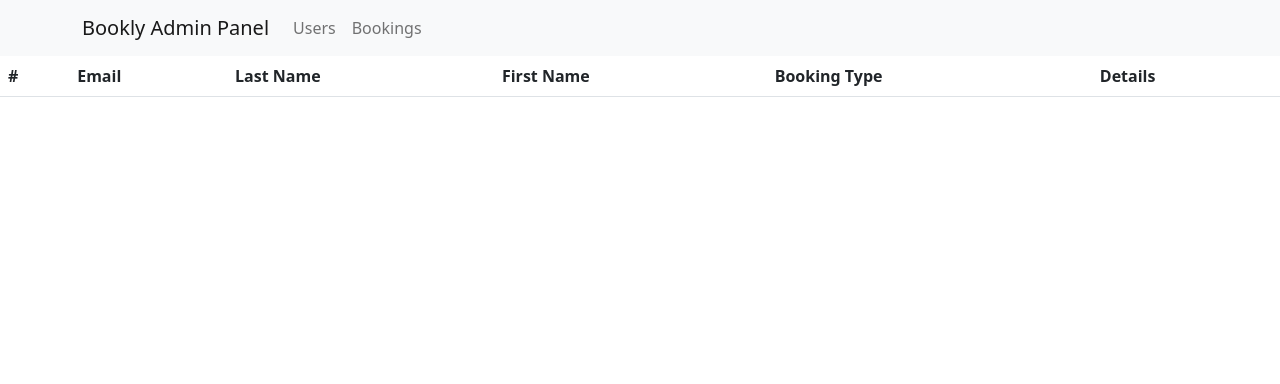
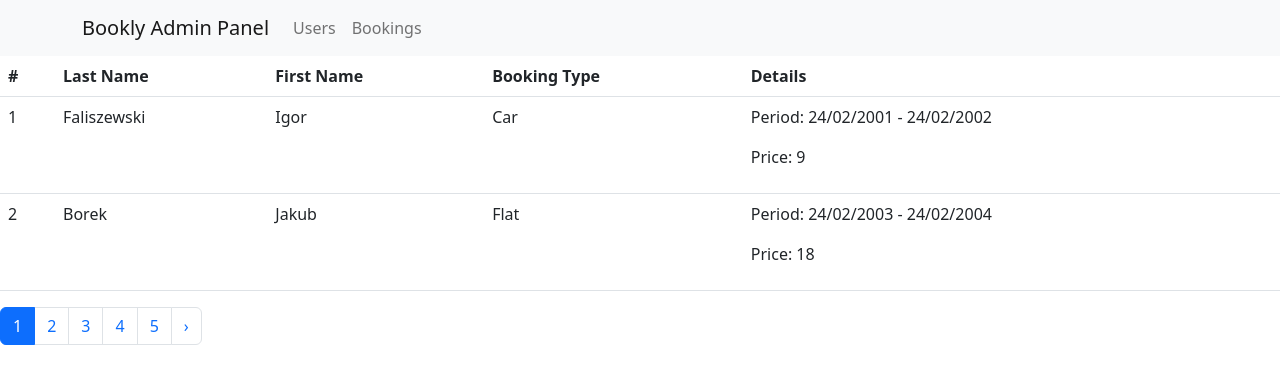
Before and after one commit to PW-React-Bookly/bookly-web, a React (Create React App) app: page /bookings in a window 1280 px wide. Shown: the top 384 px of the page. Built offline with nearby package versions, Linux system fonts and the light colour scheme; what recoil-persist would draw is missing.

Commit message:
Added BookingPage with BookingsTable

```diff
--- a/package.json
+++ b/package.json
@@ -11,6 +11,7 @@
     "@types/react": "^18.0.26",
     "@types/react-dom": "^18.0.10",
     "bootstrap": "^5.2.3",
+    "moment": "^2.29.4",
     "react": "^18.2.0",
     "react-bootstrap": "^2.7.0",
     "react-dom": "^18.2.0",
--- a/src/components/bookings/BookingsPage.tsx
+++ b/src/components/bookings/BookingsPage.tsx
@@ -1,10 +1,20 @@
 import BookingsTable from "./BookingsTable";
+import PaginatedFetcher from "../util/PaginatedFetcher";
+import PaginationWrapper from "../util/PaginationWrapper";
+import {BookingInterface} from "../../utils/interfaces/BookingInterface";
+import useGetPaginatedBookings from "../../utils/fetchers/useGetPaginatedBookings";
 
 const BookingsPage = () => {
 
     return (
         <div>
-            <BookingsTable data={[]}/>
+            <PaginationWrapper>
+                <PaginatedFetcher paginatedFetcher={useGetPaginatedBookings}>
+                    {(data: BookingInterface[]) =>
+                        <BookingsTable data={data}/>
+                    }
+                </PaginatedFetcher>
+            </PaginationWrapper>
         </div>
     )
 }
--- a/src/components/bookings/BookingsTable.tsx
+++ b/src/components/bookings/BookingsTable.tsx
@@ -1,6 +1,6 @@
 import {Table} from "react-bootstrap";
-import UsersTableRow from "../users/UsersTableRow";
-import {BookingInterface, BookingType} from "../../utils/interfaces/BookingInterface";
+import {BookingInterface} from "../../utils/interfaces/BookingInterface";
+import BookingsTableRow from "./BookingsTableRow";
 
 const BookingsTable = (props: {data: BookingInterface[]}) => {
     return (
@@ -8,7 +8,6 @@ const BookingsTable = (props: {data: BookingInterface[]}) => {
             <thead>
                 <tr>
                     <th>#</th>
-                    <th>Email</th>
                     <th>Last Name</th>
                     <th>First Name</th>
                     <th>Booking Type</th>
@@ -17,7 +16,7 @@ const BookingsTable = (props: {data: BookingInterface[]}) => {
             </thead>
             <tbody>
                 {props.data.map((booking, id) =>
-                    <p>id</p>
+                    <BookingsTableRow id={id} booking={booking}/>
                 )}
             </tbody>
         </Table>
--- /dev/null
+++ b/src/components/bookings/BookingsTableRow.tsx
@@ -0,0 +1,16 @@
+import {BookingInterface, BookingType} from "../../utils/interfaces/BookingInterface";
+import BookingsTableRowDetails from "./BookingsTableRowDetails";
+
+const BookingsTableRow = (props: {id: number, booking: BookingInterface}) => {
+    return (
+        <tr>
+            <td>{props.id + 1}</td>
+            <td>{props.booking.user.lastName}</td>
+            <td>{props.booking.user.firstName}</td>
+            <td>{BookingType[props.booking.bookingType]}</td>
+            <td><BookingsTableRowDetails booking={props.booking}/></td>
+        </tr>
+    );
+}
+
+export default BookingsTableRow;
--- /dev/null
+++ b/src/components/bookings/BookingsTableRowDetails.tsx
@@ -0,0 +1,13 @@
+import {BookingInterface} from "../../utils/interfaces/BookingInterface";
+import {dateToString} from "../../utils/interfaces/DateToString";
+
+const BookingsTableRowDetails = (props: {booking: BookingInterface}) => {
+    return (
+        <div>
+            <p>Period: {dateToString(props.booking.dateFrom)} - {dateToString(props.booking.dateTo)}</p>
+            <p>Price: {props.booking.price}</p>
+        </div>
+    )
+}
+
+export default BookingsTableRowDetails;
--- /dev/null
+++ b/src/utils/fetchers/useGetPaginatedBookings.tsx
@@ -0,0 +1,70 @@
+import {UserInterface} from "../interfaces/UserInterface";
+import {PaginatedFetcherArgs} from "../interfaces/paginatedFetcherArgs";
+import {FetcherReturnInterface} from "../interfaces/fetcherReturnInterface";
+import {useEffect, useState} from "react";
+import {BookingInterface, BookingType} from "../interfaces/BookingInterface";
+
+const useGetPaginatedBookings = (args: PaginatedFetcherArgs) => {
+
+    const [isLoading, setIsLoading] = useState(true);
+    const [isSuccess, setIsSuccess] = useState(true);
+    const [error, setError] = useState('');
+    const [data, setData] = useState<BookingInterface[]>([]);
+
+    useEffect(() =>
+        {
+            setIsLoading(true);
+            setData(args.requestedPage===1? [mockBookings[0], mockBookings[1]]:
+                args.requestedPage===2 ? [mockBookings[2], mockBookings[3]]: []);
+            new Promise(resolve => setTimeout(resolve, 2000)).then(
+                ()=> {
+                    setIsLoading(false);
+                })
+        },
+        [args.requestedPage])
+
+    const mockUsers1: UserInterface[] = [
+        {firstName: 'Igor', lastName: 'Faliszewski', email: 'igorfaliszewski.pw.edu.pl', passwordHash: 'a9[nbfji'},
+        {firstName: 'Jakub', lastName: 'Borek', email: 'jakubborek.pw.edu.pl', passwordHash: 'avm[5fdx'}
+    ]
+
+    const mockBookings: BookingInterface[] = [
+        {
+            user: mockUsers1[0],
+            bookingType: BookingType.Car,
+            dateFrom: new Date("2001-02-24"),
+            dateTo: new Date("2002-02-24"),
+            price: 9
+        },
+        {
+            user: mockUsers1[1],
+            bookingType: BookingType.Flat,
+            dateFrom: new Date("2003-02-24"),
+            dateTo: new Date("2004-02-24"),
+            price: 18
+        },
+        {
+            user: mockUsers1[0],
+            bookingType: BookingType.Park,
+            dateFrom: new Date("2005-02-24"),
+            dateTo: new Date("2006-02-24"),
+            price: 77.99
+        },
+        {
+            user: mockUsers1[1],
+            bookingType: BookingType.Park,
+            dateFrom: new Date("2007-02-24"),
+            dateTo: new Date("2008-02-24"),
+            price: 123.09
+        },
+    ]
+
+    const result: FetcherReturnInterface ={
+        data: data,
+        isLoading: isLoading, isSuccess: isSuccess, error: error
+    }
+
+    return result;
+}
+
+export default  useGetPaginatedBookings;
--- /dev/null
+++ b/src/utils/interfaces/DateToString.tsx
@@ -0,0 +1,5 @@
+import moment from "moment";
+
+export const dateToString = (date: Date): string => {
+    return moment(date).format("DD/MM/YYYY");
+}
```
Also changed, not shown: 1 other file (tests, documents, lock files or other folders).
